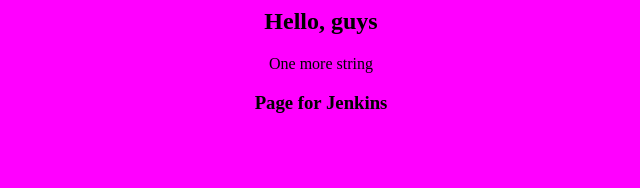
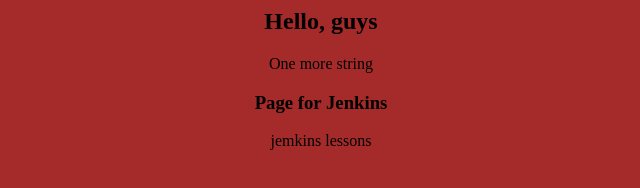
Before and after one commit to mrzvisa/jenkins, a plain HTML site: page index.html in a window 1280 px wide. Shown: the whole page, without its empty margins (319-959 px from the left). Drawn offline with Linux system fonts and the light colour scheme.

Commit message:
Update index.html
color and string

```diff
--- a/index.html
+++ b/index.html
@@ -1,9 +1,11 @@
 <html>
-<body bgcolor=magenta>
+<body bgcolor=brown>
 <center>
 <h2><font=yellow> Hello, guys </font> </h2>
 One more string
 <h3>Page for Jenkins</h3>
+
+  jemkins lessons
 </center>
 </body>
 </html>
```
